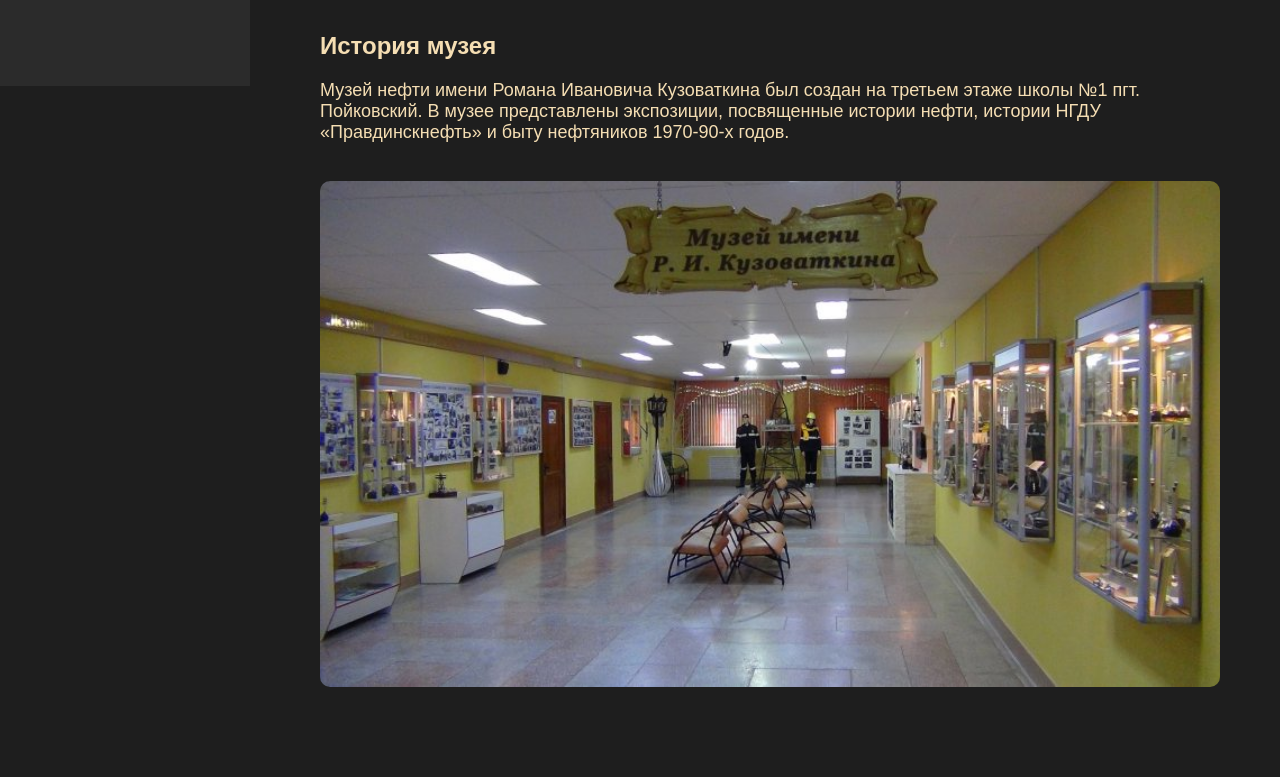
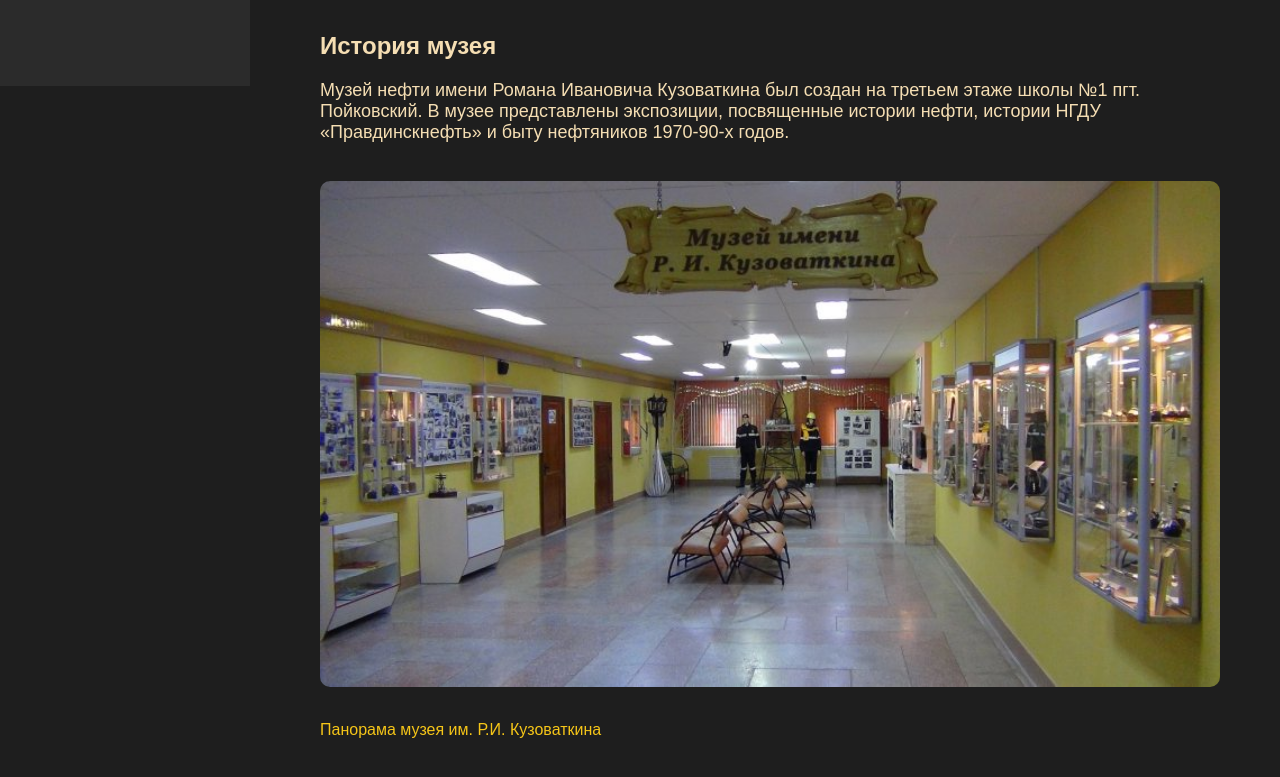
Before and after one commit to MydrieDybiStudios/VirtualLearningComplex, a plain HTML site: page index.html in a window 1280 px wide. Shown: the part 734-1511 px from the top of the page. Before the commit the page ends 1475 px from the top, so only its background shows below. Drawn offline with Linux system fonts and the light colour scheme.

Commit message:
Update index.html

```diff
--- a/index.html
+++ b/index.html
@@ -121,6 +121,8 @@
             <p>Музей нефти имени Романа Ивановича Кузоваткина был создан на третьем этаже школы №1 пгт. Пойковский. В музее представлены экспозиции, посвященные истории нефти, истории НГДУ «Правдинскнефть» и быту нефтяников 1970-90-х годов.</p>
         </div>
         <img src="muzkuz1.jpg" alt="Фото музея">
+        <div class="links">
+            <a href="https://yandex.ru/maps/?l=stv%2Csta&ll=71.900881%2C60.996021&panorama%5Bdirection%5D=266.124485%2C-5.930811&panorama%5Bfull%5D=true&panorama%5Bpoint%5D=71.900597%2C60.995981&panorama%5Bspan%5D=114.501405%2C60.000000&z=20">Панорама музея им. Р.И. Кузоваткина </a>
     </div>
 
     <div id="ar" class="container hidden">
```
